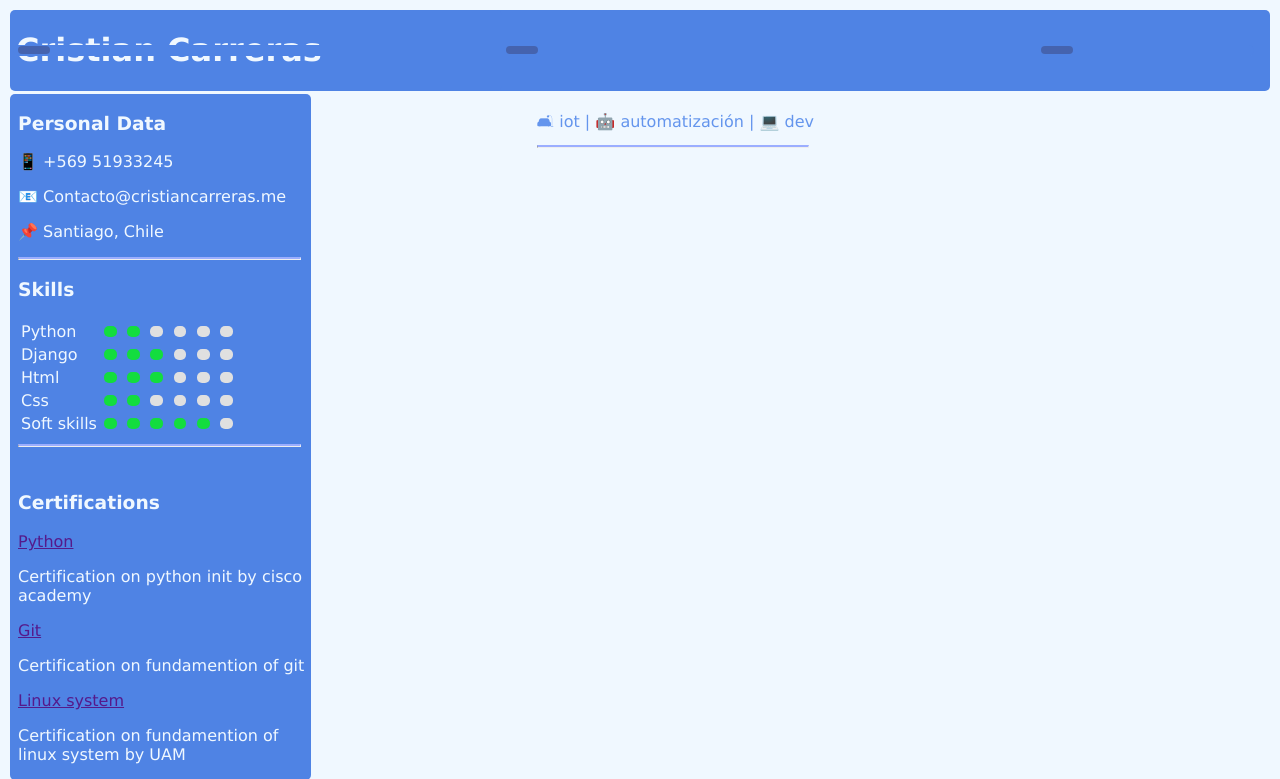
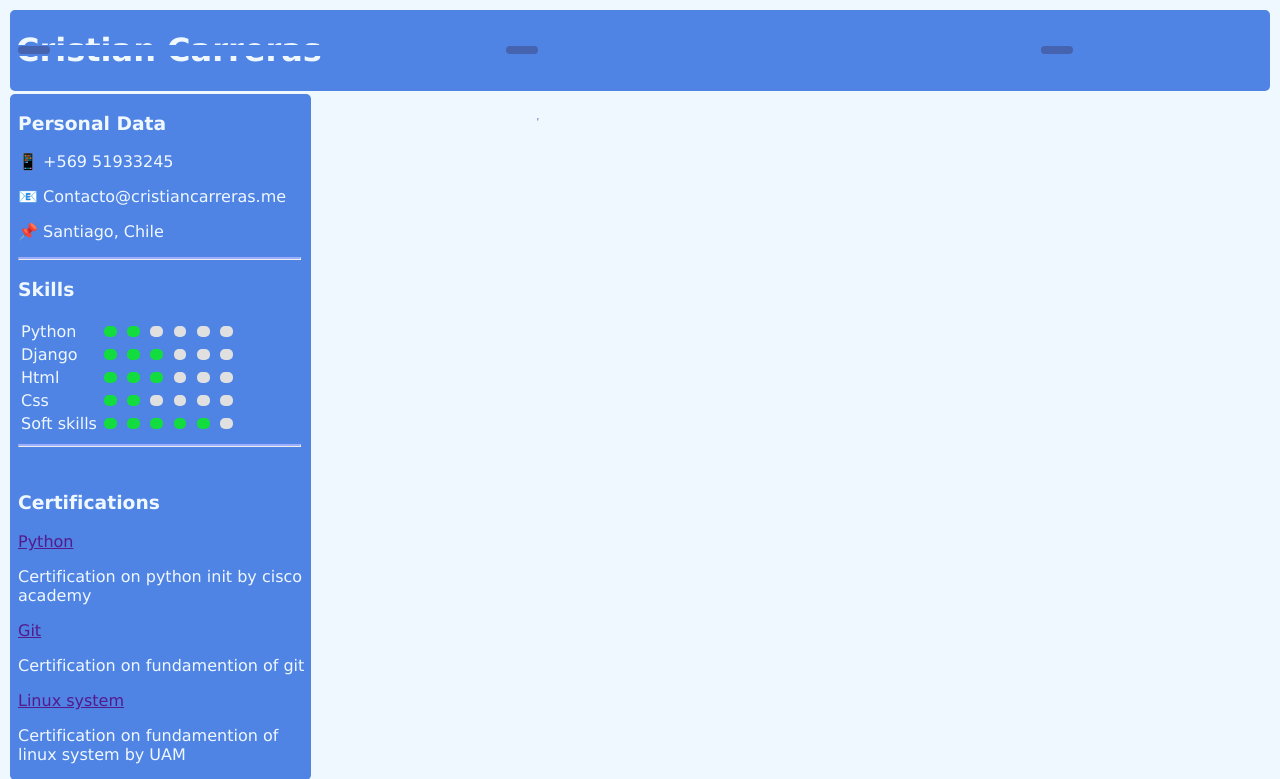
Before and after one commit to cristianCarrerasCastillo/cristiancarreras.me, a Django app: page /cv/ in a window 1280 px wide. Shown: the top 779 px of the page. Run offline with Django 4.2, Linux system fonts and the light colour scheme; data that the repository does not hold is empty.

Commit message:
change html

```diff
--- a/PostExperiencia/templates/index.html
+++ b/PostExperiencia/templates/index.html
@@ -112,7 +112,7 @@
             </div>
             <div class="area-selector">
                 <!--ToDo: Convert "selector" a select menu for category -->
-                <div class="selector">🛋 iot | 🤖 automatización | 💻 dev</div>
+               <!-- <div class="selector">🛋 iot | 🤖 automatización | 💻 dev</div> -->
                 <hr>
 
                     {% for Post in post %}
```
Also changed, not shown: 1 other file.
